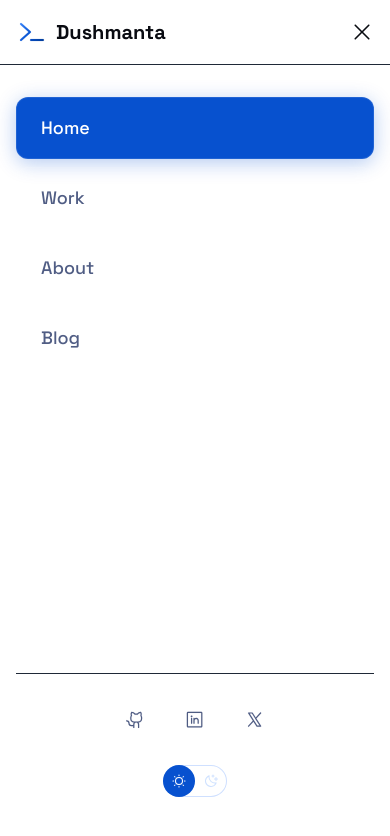
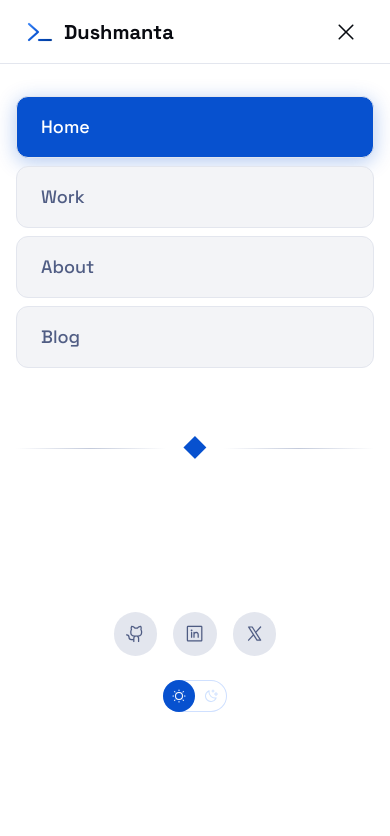
Before and after one commit to dushmanta05/portfolio, an Astro site: page / in a window 390 px wide. Both pictures are taken after a click on the button "Menu". Built offline with nearby package versions, Linux system fonts and the light colour scheme; Astro itself is replaced by a stand-in of ours.

Commit message:
fix(nav): improve mobile menu consistency and interactions

```diff
--- a/src/components/Nav.astro
+++ b/src/components/Nav.astro
@@ -2,6 +2,7 @@
 import type { iconPaths } from '@components/IconPaths';
 import Icon from '@components/Icon.astro';
 import ThemeToggle from '@components/ThemeToggle.astro';
+import SectionDivider from '@components/common/SectionDivider.astro';
 
 const textLinks: { label: string; href: string }[] = [
   { label: 'Home', href: '/' },
@@ -33,18 +34,17 @@ const iconLinks: {
 ];
 ---
 
-<nav class='w-full mx-auto px-6 gap-8 lg:gap-20 navbar'>
+<nav class='w-full mx-auto px-6 navbar'>
   <div class='max-w-7xl flex items-center justify-between h-16 mx-auto md:px-4 sm:px-6 lg:px-8'>
+    <!-- Brand/Logo -->
     <div class='flex-shrink-0'>
       <a href='/' class='brand-title'>
-        <Icon icon='terminal' color=' var(--accent-regular)' size='1.6em' gradient />
+        <Icon icon='terminal' color='var(--accent-regular)' size='1.6em' gradient />
         Dushmanta
       </a>
     </div>
 
-    <!-- Desktop Navigation -->
-    <div class='hidden md:flex flex-1 items-center justify-between'>
-      <div class='flex-1 flex justify-center'>
+    <div class='hidden md:flex flex-1 justify-center'>
       <ul class='flex items-center gap-1 list-none m-0 p-0'>
         {
           textLinks.map(({ label, href }) => (
@@ -69,7 +69,7 @@ const iconLinks: {
       </ul>
     </div>
 
-      <div class='flex items-center gap-4'>
+    <div class='hidden md:flex items-center gap-4'>
       <div class='flex items-center gap-2'>
         {
           iconLinks.map(({ href, icon, label }) => (
@@ -82,10 +82,9 @@ const iconLinks: {
       </div>
       <ThemeToggle />
     </div>
-    </div>
 
     <!-- Mobile Menu Button -->
-    <menu-button>
+    <menu-button class='md:hidden'>
       <template>
         <button class='menu-toggle' aria-expanded='false'>
           <span class='sr-only'>Menu</span>
@@ -100,7 +99,7 @@ const iconLinks: {
   </div>
 
   <!-- Mobile Menu Overlay -->
-  <div id='mobile-menu' class='mobile-menu bg-white dark:bg-black/95' hidden>
+  <div id='mobile-menu' class='mobile-menu' hidden>
     <div class='mobile-menu-header'>
       <a href='/' class='brand-title'>
         <Icon icon='terminal' color='var(--accent-regular)' size='1.6em' gradient />
@@ -134,6 +133,8 @@ const iconLinks: {
           ))
         }
       </ul>
+
+      <SectionDivider />
 
       <div class='mobile-menu-footer'>
         <div class='mobile-socials'>
@@ -177,10 +178,12 @@ const iconLinks: {
           body.style.overflow = 'hidden';
           body.style.position = 'fixed';
           body.style.width = '100%';
+          document.documentElement.style.overflow = 'hidden';
         } else {
           body.style.overflow = '';
           body.style.position = '';
           body.style.width = '';
+          document.documentElement.style.overflow = '';
         }
       };
 
@@ -213,7 +216,7 @@ const iconLinks: {
     @apply fixed top-0 left-0 right-0 z-[9999] font-medium backdrop-blur-[2px];
     backdrop-filter: blur(32px);
     -webkit-backdrop-filter: blur(32px);
-    border-bottom: 1px solid rgba(255, 255, 255, 0.1);
+    border-bottom: 1px solid var(--gray-800);
     transition: all 0.3s ease;
   }
 
@@ -226,7 +229,7 @@ const iconLinks: {
 
   .nav-link:hover {
     color: var(--gray-0);
-    background: rgba(255, 255, 255, 0.1);
+    background: var(--gray-800);
     transform: translateY(-1px);
   }
 
@@ -237,32 +240,69 @@ const iconLinks: {
   }
 
   .social-link {
-    @apply p-2 rounded-full no-underline transition-all duration-200 text-[var(--gray-300)] bg-[#ffffff0d];
+    @apply p-2 rounded-full no-underline transition-all duration-200;
+    color: var(--gray-300);
+    background: var(--gray-800);
   }
 
   .social-link:hover {
     color: var(--accent-regular);
-    background: rgba(255, 255, 255, 0.1);
+    background: var(--gray-700);
     transform: translateY(-2px);
   }
 
   /* Mobile Menu Button */
   .menu-toggle {
-    @apply md:hidden relative border-0 bg-transparent cursor-pointer;
+    @apply md:hidden relative border-0 cursor-pointer;
     @apply transition-all duration-200;
-    background: rgba(255, 255, 255, 0.1);
+    width: 2.5rem;
+    height: 2.5rem;
+    display: flex;
+    align-items: center;
+    justify-content: center;
+    background: transparent;
+    border-radius: 0;
   }
 
   .menu-toggle:hover {
-    background: rgba(255, 255, 255, 0.15);
+    background: transparent;
+  }
+
+  /* Remove flash background on click */
+  .menu-toggle:focus {
+    outline: none;
+  }
+
+  .menu-toggle:active {
+    background: transparent;
+  }
+
+  .hamburger {
+    width: 1.5rem;
+    height: 1.25rem;
   }
 
   .hamburger span {
-    @apply block absolute h-0.5 w-full left-0 rounded-sm transition-all duration-300 bg-[--gray-0] origin-center;
+    @apply block absolute h-0.5 w-full left-0 rounded-sm transition-all duration-300;
+    background-color: var(--gray-0);
+    origin: center;
+  }
+
+  .hamburger span:nth-child(1) {
+    top: 0;
+  }
+
+  .hamburger span:nth-child(2) {
+    top: 50%;
+    transform: translateY(-50%);
+  }
+
+  .hamburger span:nth-child(3) {
+    bottom: 0;
   }
 
   .menu-toggle.active .hamburger span:nth-child(1) {
-    transform: rotate(45deg) translate(5px, 5px);
+    transform: rotate(45deg) translate(0.375rem, 0.125rem);
   }
 
   .menu-toggle.active .hamburger span:nth-child(2) {
@@ -270,17 +310,18 @@ const iconLinks: {
   }
 
   .menu-toggle.active .hamburger span:nth-child(3) {
-    transform: rotate(-45deg) translate(7px, -6px);
+    transform: rotate(-45deg) translate(0.375rem, -0.125rem);
   }
 
   .mobile-menu {
     @apply fixed inset-0 z-[9998] md:hidden;
-    backdrop-filter: blur(24px);
-    -webkit-backdrop-filter: blur(24px);
     animation: fadeIn 0.3s ease-out;
     height: 100vh;
     height: 100dvh;
+    width: 100vw;
+    width: 100dvw;
     overflow: hidden;
+    background: var(--gray-999);
   }
 
   .mobile-menu[hidden] {
@@ -297,8 +338,13 @@ const iconLinks: {
   }
 
   .mobile-menu-header {
-    @apply flex items-center justify-between p-4 border-b border-gray-800 bg-[--gray-999];
+    @apply flex items-center justify-between h-16;
     flex-shrink: 0;
+    padding: 0 1.5rem;
+    background: transparent;
+    border-bottom: 1px solid var(--gray-800);
+    backdrop-filter: blur(32px);
+    -webkit-backdrop-filter: blur(32px);
   }
 
   .brand-title {
@@ -311,22 +357,30 @@ const iconLinks: {
   }
 
   .close-menu {
-    @apply border-0 bg-transparent cursor-pointer;
+    @apply border-0 cursor-pointer p-2;
     @apply transition-all duration-200;
+    background: transparent;
     color: var(--gray-0);
+    border-radius: 0;
+  }
+
+  .menu-toggle:hover .hamburger span {
+    background-color: var(--accent-regular);
   }
 
   .close-menu:hover {
-    color: var(--gray-0);
-    background: rgba(255, 255, 255, 0.15);
+    color: var(--accent-regular);
+    background: transparent;
   }
 
   .mobile-menu-content {
-    @apply bg-[--gray-999];
     @apply flex flex-col px-4;
-    height: calc(100vh - 80px);
-    height: calc(100dvh - 80px);
+    height: calc(100vh - 4rem);
+    height: calc(100dvh - 4rem);
     overflow-y: auto;
+    min-height: calc(100vh - 4rem);
+    min-height: calc(100dvh - 4rem);
+    background: var(--gray-999);
   }
 
   .mobile-nav-items {
@@ -339,13 +393,13 @@ const iconLinks: {
     @apply block px-6 py-4 text-lg font-medium no-underline rounded-xl;
     @apply transition-all duration-200;
     color: var(--gray-300);
-    background: rgba(255, 255, 255, 0.05);
-    border: 1px solid rgba(255, 255, 255, 0.1);
+    background: var(--gray-900);
+    border: 1px solid var(--gray-800);
   }
 
   .mobile-nav-link:hover {
     color: var(--gray-0);
-    background: rgba(255, 255, 255, 0.1);
+    background: var(--gray-800);
     transform: translateX(8px);
   }
 
@@ -356,7 +410,7 @@ const iconLinks: {
   }
 
   .mobile-menu-footer {
-    @apply pt-6 border-t border-gray-800;
+    @apply pt-4 flex flex-col items-center justify-center flex-grow;
     flex-shrink: 0;
     margin-top: auto;
     padding-bottom: 2rem;
@@ -369,17 +423,22 @@ const iconLinks: {
   .mobile-social-link {
     @apply p-3 rounded-full no-underline transition-all duration-200;
     color: var(--gray-300);
-    background: rgba(255, 255, 255, 0.1);
+    background: var(--gray-800);
   }
 
   .mobile-social-link:hover {
     color: var(--accent-regular);
-    background: rgba(255, 255, 255, 0.15);
+    background: var(--gray-700);
     transform: translateY(-2px);
   }
 
   .mobile-theme-toggle {
     @apply flex justify-center;
+  }
+
+  .SectionDivider {
+    margin: 1rem 0;
+    width: 100%;
   }
 
   .sr-only {
@@ -406,13 +465,13 @@ const iconLinks: {
 
   @media (prefers-color-scheme: dark) {
     .navbar {
-      border-bottom-color: rgba(255, 255, 255, 0.05);
+      border-bottom-color: var(--gray-800);
     }
   }
 
   @media (prefers-color-scheme: light) {
     .navbar {
-      border-bottom-color: rgba(0, 0, 0, 0.08);
+      border-bottom-color: var(--gray-700);
     }
   }
 
@@ -427,9 +486,24 @@ const iconLinks: {
       position: fixed;
       top: 0;
       left: 0;
+      right: 0;
+      bottom: 0;
       width: 100vw;
+      width: 100dvw;
       height: 100vh;
       height: 100dvh;
     }
+
+    /* Ensure full coverage */
+    .mobile-menu::before {
+      content: '';
+      position: absolute;
+      top: 0;
+      left: 0;
+      right: 0;
+      bottom: 0;
+      background: var(--gray-999);
+      z-index: -1;
+    }
   }
 </style>
--- a/src/styles/global.css
+++ b/src/styles/global.css
@@ -103,12 +103,12 @@
   );
   --gradient-stroke: linear-gradient(180deg, var(--gray-600), var(--gray-800));
 
-  --shadow-sm: 0px 6px 3px rgba(255, 255, 255, 0.01), 0px 4px 2px rgba(255, 255, 255, 0.01),
-    0px 2px 2px rgba(255, 255, 255, 0.02), 0px 0px 1px rgba(255, 255, 255, 0.03);
-  --shadow-md: 0px 28px 11px rgba(255, 255, 255, 0.01), 0px 16px 10px rgba(255, 255, 255, 0.03),
-    0px 7px 7px rgba(255, 255, 255, 0.05), 0px 2px 4px rgba(255, 255, 255, 0.06);
-  --shadow-lg: 0px 62px 25px rgba(255, 255, 255, 0.01), 0px 35px 21px rgba(255, 255, 255, 0.05),
-    0px 16px 16px rgba(255, 255, 255, 0.1), 0px 4px 9px rgba(255, 255, 255, 0.12);
+  --shadow-sm: 0px 6px 3px rgba(var(--gray-0), 0.01), 0px 4px 2px rgba(var(--gray-0), 0.01),
+    0px 2px 2px rgba(var(--gray-0), 0.02), 0px 0px 1px rgba(var(--gray-0), 0.03);
+  --shadow-md: 0px 28px 11px rgba(var(--gray-0), 0.01), 0px 16px 10px rgba(var(--gray-0), 0.03),
+    0px 7px 7px rgba(var(--gray-0), 0.05), 0px 2px 4px rgba(var(--gray-0), 0.06);
+  --shadow-lg: 0px 62px 25px rgba(var(--gray-0), 0.01), 0px 35px 21px rgba(var(--gray-0), 0.05),
+    0px 16px 16px rgba(var(--gray-0), 0.1), 0px 4px 9px rgba(var(--gray-0), 0.12);
 }
 
 html,
```
Lines whose indentation alone changed are shown as unchanged.
